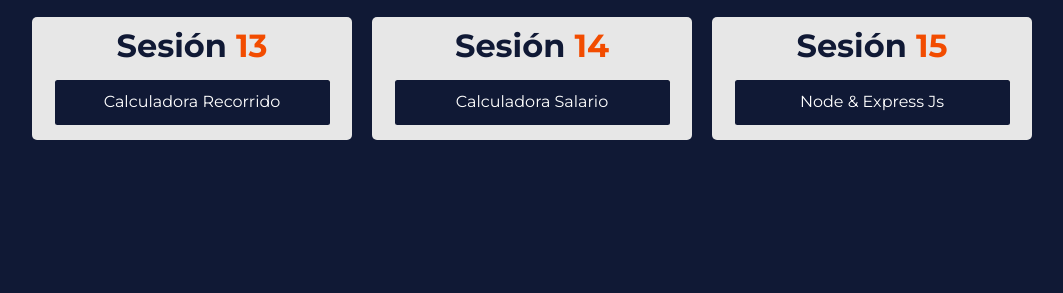
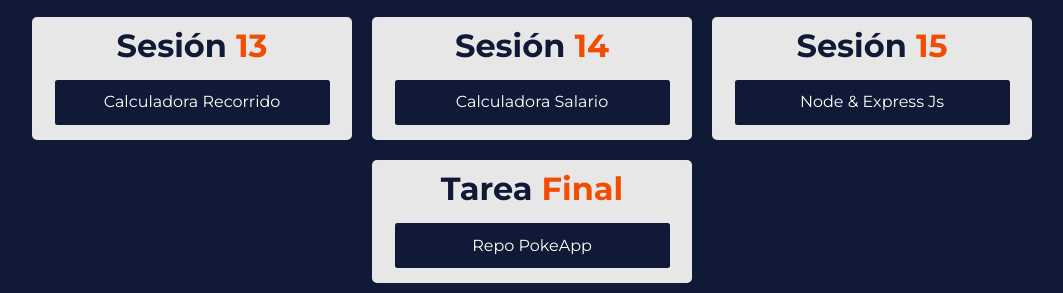
Before and after one commit to vreytor/JsAdvancedBJB, a plain HTML site: page index.html in a window 1280 px wide. Shown: the part 775-1068 px from the top of the page, without its empty margins (108-1171 px from the left). Before the commit the page ends 925 px from the top, so only its background shows below. Drawn offline with nearby package versions, Linux system fonts and the light colour scheme.

Commit message:
Add PokeApp

```diff
--- a/index.html
+++ b/index.html
@@ -114,6 +114,11 @@
                 <h2>Sesión <span>15</span></h2>
                 <a href="https://github.com/vreytor/JsAdvancedBJB/tree/main/Sesion15" target="_self"><input class="col-11" type="button" value="Node & Express Js"></a>
             </section>
+
+            <section class="sesion col-12 col-sm-10 col-md-5 col-lg-3">
+                <h2>Tarea <span>Final</span></h2>
+                <a href="https://github.com/vreytor/frontPokeApp.git" target="_self"><input class="col-11" type="button" value="Repo PokeApp"></a>
+            </section>
         </section>
 
     </main>
```
